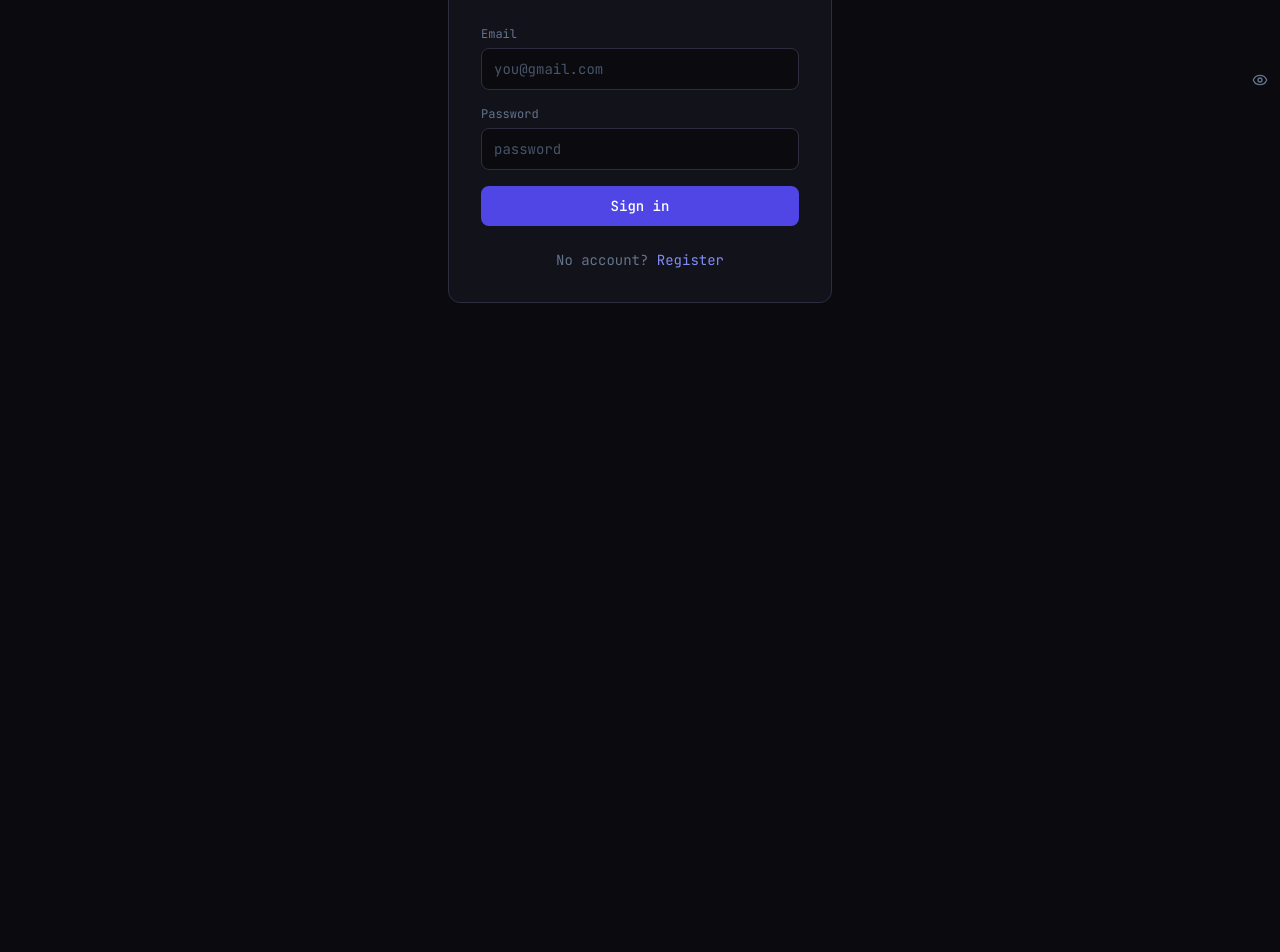
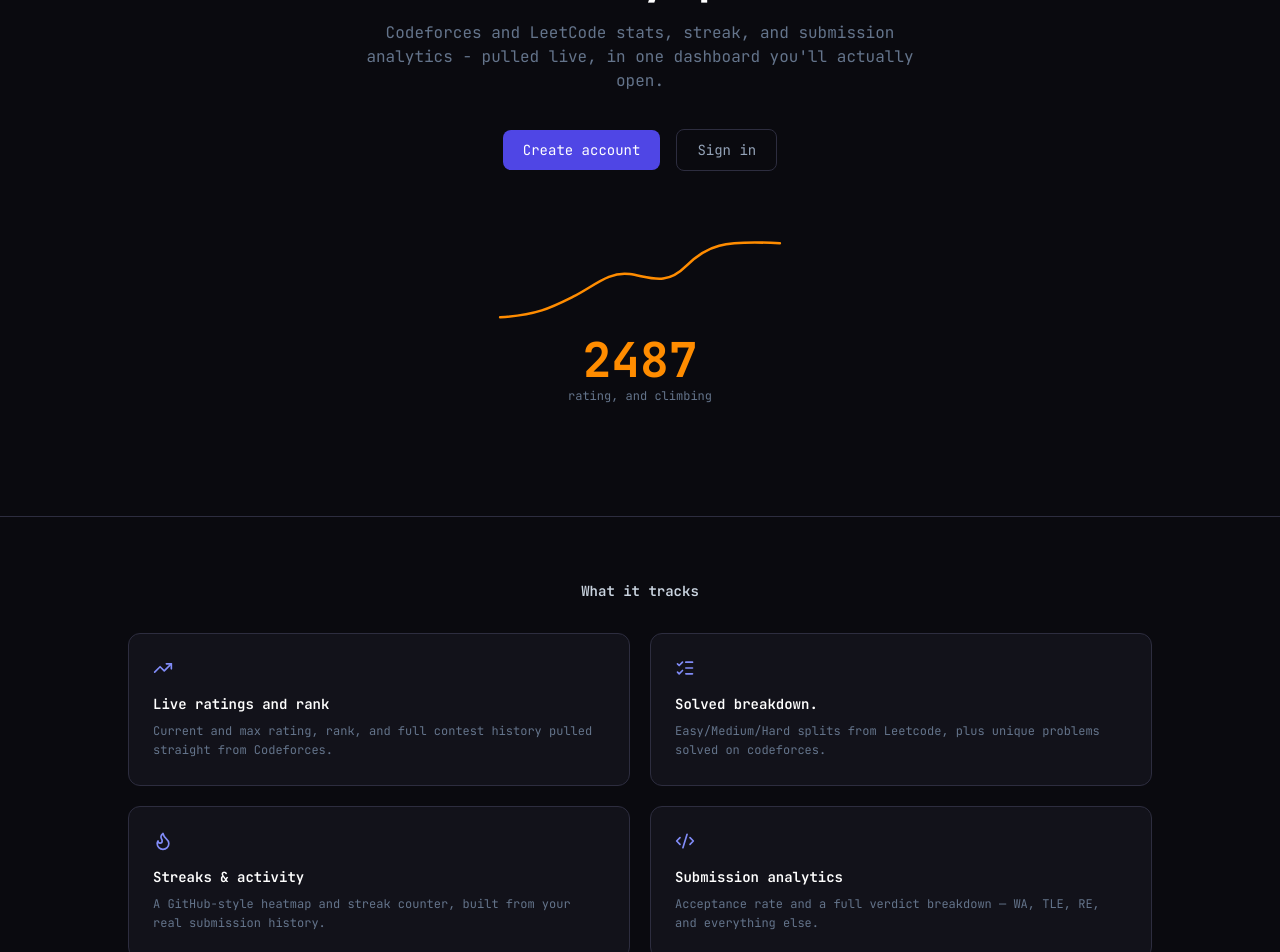
Before and after one commit to aditya-6655kh/CP_Tracker, a React (Vite) app in the folder frontend/: page / in a window 1280 px wide. Before the commit this address led to /login. Shown: the part 320-1272 px from the top of the page. Before the commit the page ends 800 px from the top, so only its background shows below. Built offline with nearby package versions, Linux system fonts and the light colour scheme; no server answers.

Commit message:
added a home page for app.

```diff
--- a/frontend/src/App.tsx
+++ b/frontend/src/App.tsx
@@ -9,6 +9,7 @@ import DashboardPage from "./pages/DashboardPage";
 import ProfilePage from "./pages/ProfilePage";
 import CodeforcesPage from "./pages/CodeforcesPage";
 import LeetcodePage from "./pages/LeetcodePage";
+import LandingPage from "./pages/LandingPage";
 
 const PublicRoute: React.FC<{ children: React.ReactNode }> = ({ children }) => {
   const { token, isLoading } = useAuth();
@@ -58,7 +59,15 @@ const AppRoutes: React.FC = () => (
       <Route path="/profile" element={<ProfilePage />} />
     </Route>
 
-    <Route path="*" element={<Navigate to="/dashboard" replace />} />
+    <Route
+      path="/"
+      element={
+        <PublicRoute>
+          <LandingPage />
+        </PublicRoute>
+      }
+    />
+    <Route path="*" element={<Navigate to="/" replace />} />
   </Routes>
 );
 
--- /dev/null
+++ b/frontend/src/pages/LandingPage.tsx
@@ -0,0 +1,218 @@
+import { Code2, Flame, ListChecks, TrendingUp, Trophy } from "lucide-react";
+import React, { useEffect, useState } from "react";
+import { Link } from "react-router-dom";
+
+const RANK_STOPS = [
+  { rating: 800, color: "#808080" },
+  { rating: 1200, color: "#008000" },
+  { rating: 1500, color: "#03A89E" },
+  { rating: 1800, color: "#6B90E8" },
+  { rating: 2100, color: "#AA00AA" },
+  { rating: 2487, color: "#FF8C00" },
+];
+
+function colorForRating(rating: number): string {
+  for (let i = RANK_STOPS.length - 1; i >= 0; i--) {
+    if (rating >= RANK_STOPS[i].rating) return RANK_STOPS[i].color;
+  }
+  return RANK_STOPS[0].color;
+}
+
+const RatingClimb: React.FC = () => {
+  const [rating, setRating] = useState(800);
+  const [drawn, setDrawn] = useState(false);
+
+  useEffect(() => {
+    const start = 800;
+    const end = 2487;
+    const steps = 40;
+    const stepDuration = 2200 / steps;
+
+    const prefersReduced = window.matchMedia(
+      "(prefers-reduced-motion: reduce)",
+    ).matches;
+    if (prefersReduced) {
+      setRating(end);
+      setDrawn(true);
+      return;
+    }
+
+    let currentStep = 0;
+    const interval = setInterval(() => {
+      currentStep++;
+      const t = currentStep / steps;
+      const eased = 1 - Math.pow(1 - t, 3);
+      setRating(Math.round(start + (end - start) * eased));
+
+      if (currentStep >= steps) {
+        clearInterval(interval);
+        setDrawn(true);
+      }
+    }, stepDuration);
+
+    return () => clearInterval(interval);
+  }, []);
+
+  const color = colorForRating(rating);
+  return (
+    <div className="flex flex-col items-center">
+      <svg
+        viewBox="0 0 280 90"
+        className="w-72 mb-2 motion-reduce:transition-none"
+      >
+        <path
+          d="M 4 80 C 40 78, 55 70, 75 60 S 110 35, 130 38 S 165 50, 185 30 S 220 5, 276 8"
+          fill="none"
+          stroke={color}
+          strokeWidth="2.5"
+          strokeLinecap="round"
+          pathLength={1}
+          style={{
+            strokeDasharray: 1,
+            strokeDashoffset: drawn ? 0 : 1,
+            transition: "stroke-dashoffset 2.2s ease-out, stroke 0.3s linear",
+          }}
+        />
+      </svg>
+      <p
+        className="font-mono text-5xl font-bold tabular-nums transition-colors duration-300"
+        style={{ color }}
+      >
+        {rating}
+      </p>
+      <p className="font-mono text-xs text-slate-500 mt-1">
+        rating, and climbing
+      </p>
+    </div>
+  );
+};
+
+const LandingPage: React.FC = () => {
+  const features = [
+    {
+      icon: TrendingUp,
+      title: "Live ratings and rank",
+      description:
+        "Current and max rating, rank, and full contest history pulled straight from Codeforces.",
+    },
+    {
+      icon: ListChecks,
+      title: "Solved breakdown.",
+      description:
+        "Easy/Medium/Hard splits from Leetcode, plus unique problems solved on codeforces.",
+    },
+    {
+      icon: Flame,
+      title: "Streaks & activity",
+      description:
+        "A GitHub-style heatmap and streak counter, built from your real submission history.",
+    },
+    {
+      icon: Code2,
+      title: "Submission analytics",
+      description:
+        "Acceptance rate and a full verdict breakdown — WA, TLE, RE, and everything else.",
+    },
+  ];
+
+  return (
+    <div className="min-h-screen bg-[#0A0A0F]">
+      <nav className="flex items-center justify-between px-6 lg:px-12 py-5 border-b border-[#2D2D3F]">
+        <div className="flex items-center gap-2">
+          <Trophy className="w-5 h-5 text-indigo-400" />
+          <span className="font-mono text-sm font-semibold text-white tracking-wide">
+            CP Tracker
+          </span>
+        </div>
+        <div className="flex items-center gap-5">
+          <Link
+            className="font-mono text-sm text-slate-400 hover:text-white transition-colors"
+            to="/login"
+          >
+            Sign in
+          </Link>
+          <Link
+            className="font-mono text-sm bg-indigo-600 text-white px-4 py-2 rounded-lg hover:bg-indigo-500 transition-colors"
+            to="/register"
+          >
+            Create account
+          </Link>
+        </div>
+      </nav>
+
+      {/* hero section */}
+      <section className="px-6 lgg:px-12 py-20 lg:py-28 max-w-5xl mx-auto text-center">
+        <p className="font-mono text-xs text-indigo-400 tracking-widest uppercase mb-5">
+          For competetive programmers
+        </p>
+        <h1 className="font-mono text-3xl sm:text-4xl lg:text-5xl font-bold text-white leading-tight mb-5">
+          Track every rating point. <br /> Across every platform.
+        </h1>
+        <p className="font-mono text-sm sm:text-base text-slate-500 max-w-xl mx-auto mb-9">
+          Codeforces and LeetCode stats, streak, and submission analytics -
+          pulled live, in one dashboard you'll actually open.
+        </p>
+
+        <div className="flex items-center justify-center gap-4 mb-16">
+          <Link
+            to="/register"
+            className="font-mono text-sm bg-indigo-600 hover:bg-indigo-500 text-white px-5 py-2.5 rounded-lg transition-colors"
+          >
+            Create account
+          </Link>
+          <Link
+            to="/login"
+            className="font-mono text-sm text-slate-400 hover:text-white border border-[#2D2D3F] px-5 py-2.5 rounded-lg transition-colors"
+          >
+            Sign in
+          </Link>
+        </div>
+
+        <RatingClimb />
+      </section>
+
+      {/* features */}
+      <section className="px-6 lg:px-12 py-16 border-t border-[#2D2D3F]">
+        <div className="max-w-5xl mx-auto">
+          <h2 className="font-mono text-sm font-semibold text-slate-300 mb-8 text-center">
+            What it tracks
+          </h2>
+          <div className="grid grid-cols-1 sm:grid-cols-2 gap-5">
+            {features.map(({ icon: Icon, title, description }) => (
+              <div
+                key={title}
+                className="bg-[#12121A] border border-[#2D2D3F] rounded-xl p-6"
+              >
+                <Icon className="w-5 h-5 text-indigo-400 mb-4" />
+                <h3 className="font-mono text-sm font-semibold text-white mb-2">
+                  {title}
+                </h3>
+                <p className="font-mono text-xs text-slate-500 leading-relaxed">
+                  {description}
+                </p>
+              </div>
+            ))}
+          </div>
+        </div>
+      </section>
+
+      {/* Footer CTA */}
+      <section className="px-6 lg:px-12 py-20 border-t border-[#2D2D3F] text-center">
+        <h2 className="font-mono text-xl sm:text-2xl font-semibold text-white mb-3">
+          Stop checking five tabs.
+        </h2>
+        <p className="font-mono text-sm text-slate-500 mb-7">
+          See your whole CP journey in one place.
+        </p>
+        <Link
+          to="/register"
+          className="font-mono text-sm bg-indigo-600 hover:bg-indigo-500 text-white px-5 py-2.5 rounded-lg transition-colors inline-block"
+        >
+          Create account
+        </Link>
+      </section>
+    </div>
+  );
+};
+
+export default LandingPage;
```
